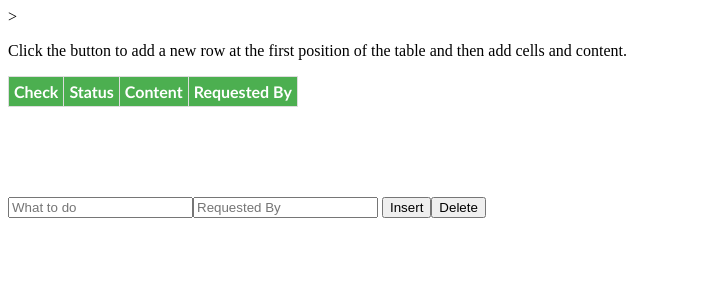
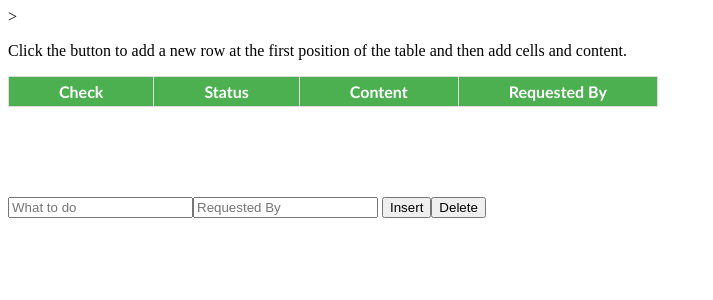
Before and after one commit to darkuress/todo, a Flask app: page / in a window 1280 px wide. Shown: the top 300 px of the page, without its empty margins (0-713 px from the left). Run offline with Flask 2, Linux system fonts and the light colour scheme; lists and menus that the app fills with data are empty.

Commit message:
Wefasdfasd

```diff
--- a/templates/todo.html
+++ b/templates/todo.html
@@ -5,14 +5,11 @@
         #myTable, td,th{
             font-family: "Trebuchet MS", Arial, Helvetica, sans-serif;
             border-collapse: collapse;
+            padding: 5px;
             padding-left : 50px;
             padding-right : 50px;
-        }
-
-        #myTable, td, #myTable, th {
             border: 1px solid #ddd;
             text-align: center;
-            padding: 5px;
         }
 
         #myTable, tr{
```
